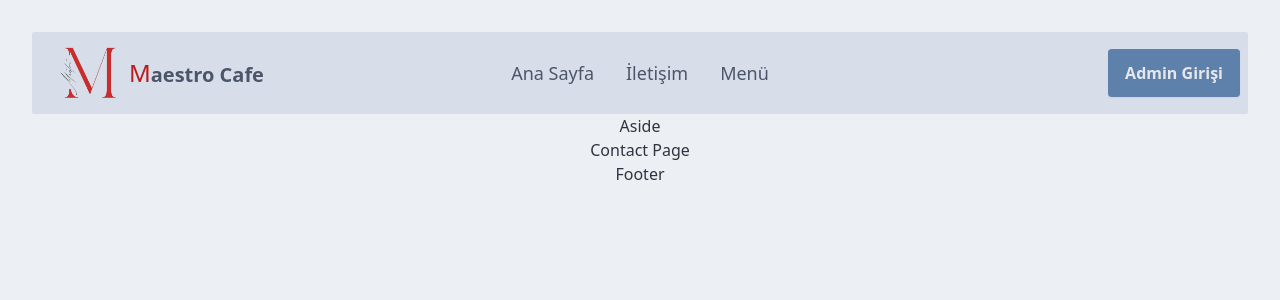
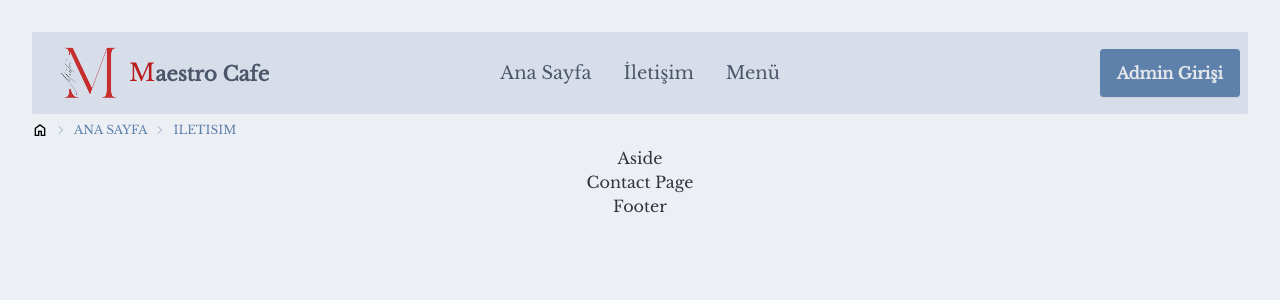
Before and after one commit to DoguhanErol/New_Maestro_Cafe_Website-Menu, a React (Vite) app in the folder frontend/: page /iletisim in a window 1280 px wide. Shown: the top 300 px of the page. Built offline with nearby package versions, Linux system fonts and the light colour scheme.

Commit message:
Breadcrumbs completed.

```diff
--- a/frontend/index.html
+++ b/frontend/index.html
@@ -3,6 +3,12 @@
   <head>
     <meta charset="UTF-8" />
     <link rel="icon" type="image/png" href="/favicon.png" />
+    <link rel="preconnect" href="https://fonts.googleapis.com" />
+    <link rel="preconnect" href="https://fonts.gstatic.com" crossorigin />
+    <link
+      href="https://fonts.googleapis.com/css2?family=Libre+Baskerville&display=swap"
+      rel="stylesheet"
+    />
     <meta name="viewport" content="width=device-width, initial-scale=1.0" />
     <title>Maestro Cafe</title>
   </head>
--- a/frontend/src/App.css
+++ b/frontend/src/App.css
@@ -3,6 +3,8 @@
   margin: 0 auto;
   padding: 2rem;
   text-align: center;
+  font-family: "Libre Baskerville", serif;
+  font-weight: 100;
 }
 .active-navigation {
   color: #9b3333; /* Kırmızı arka plan rengi */
--- /dev/null
+++ b/frontend/src/ui/components/shared/Breadcrumbs.tsx
@@ -0,0 +1,36 @@
+import * as React from 'react';
+import { Link, useLocation } from 'react-router-dom';
+import homeIcon from './../../../assets/homeIcon.svg';
+
+const Breadcrumbs: React.FC = () => {
+  const location = useLocation();
+  const pathnames = location.pathname.split('/').filter((x) => x);
+
+  return (
+    <nav className="text-xs text-primary breadcrumbs" aria-label="Breadcrumb" role="navigation">
+      <ul>
+      <li>
+          <img src={homeIcon} alt="Home Icon" />
+        </li>
+        <li>
+          <Link to="/">ANA SAYFA</Link>
+        </li>
+        {pathnames.map((name, index) => {
+          const routeTo = `/${pathnames.slice(0, index + 1).join('/')}`;
+          const isLast = index === pathnames.length - 1;
+          return (
+            <li key={name}>
+              {isLast ? (
+                <span>{name.toUpperCase()}</span>
+              ) : (
+                <Link to={routeTo}>{name.toUpperCase()}</Link>
+              )}
+            </li>
+          );
+        })}
+      </ul>
+    </nav>
+  );
+};
+
+export default Breadcrumbs;
--- a/frontend/src/ui/components/shared/Header.tsx
+++ b/frontend/src/ui/components/shared/Header.tsx
@@ -1,10 +1,12 @@
 import * as React from "react"
+import Breadcrumbs from "./Breadcrumbs"
 import Navbar from "./Navbar"
 
 const Header:React.FC = () => {
   return (
     <header>
         <Navbar />
+        <Breadcrumbs />
     </header>
   )
 }
--- a/frontend/src/ui/components/shared/Navbar.tsx
+++ b/frontend/src/ui/components/shared/Navbar.tsx
@@ -1,13 +1,12 @@
 import * as React from "react"
-import { Link, useLocation } from "react-router-dom";
+import { Link } from "react-router-dom";
 import logoImg from "../../../assets/logo.png";
 import { adminLoginUrl } from '../../../logic/Config';
 
 const Navbar:React.FC = () => {
-    const location = useLocation();
 
   return (
-        <nav className="navbar bg-base-300 rounded-sm">
+        <nav aria-label="main" role="navigation" className="navbar bg-base-300 rounded-sm">
           <section className="navbar-start">
 
              {/* Mobile */}
```
Also changed, not shown: frontend/src/assets/homeIcon.svg (added).
